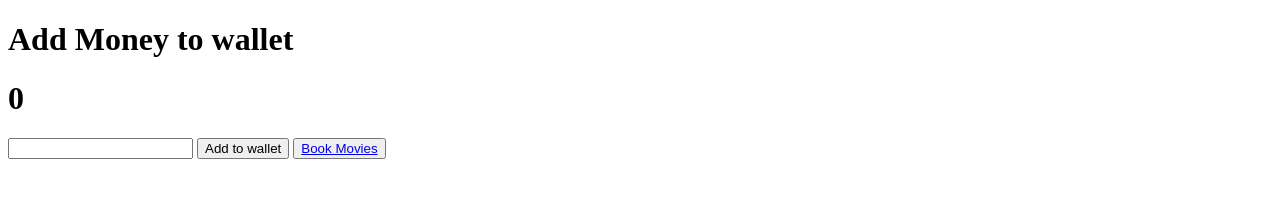
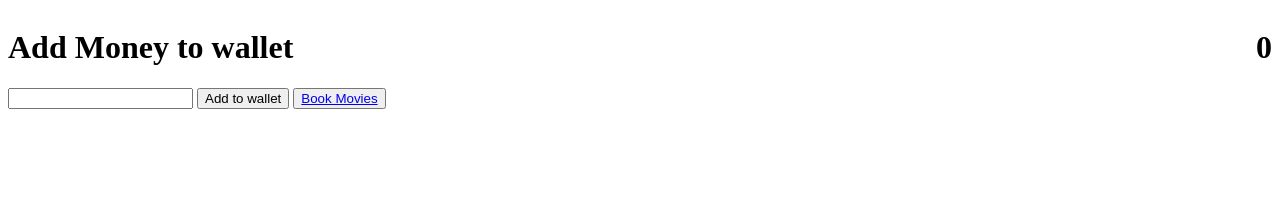
Before and after one commit to Aniket-bansal/MOVIEAPP, a plain HTML site: page index.html in a window 1280 px wide. Drawn offline with Linux system fonts and the light colour scheme.

Commit message:
added css

```diff
--- a/index.html
+++ b/index.html
@@ -5,6 +5,12 @@
     <meta http-equiv="X-UA-Compatible" content="IE=edge" />
     <meta name="viewport" content="width=device-width, initial-scale=1.0" />
     <title>Add Amount</title>
+    <style>
+       #navbar{
+       display: flex;
+       justify-content: space-between;
+      }
+    </style>
   </head>
   <body>
     <div id="navbar">
```
Also changed, not shown: movies.html (+4 -0 lines).
